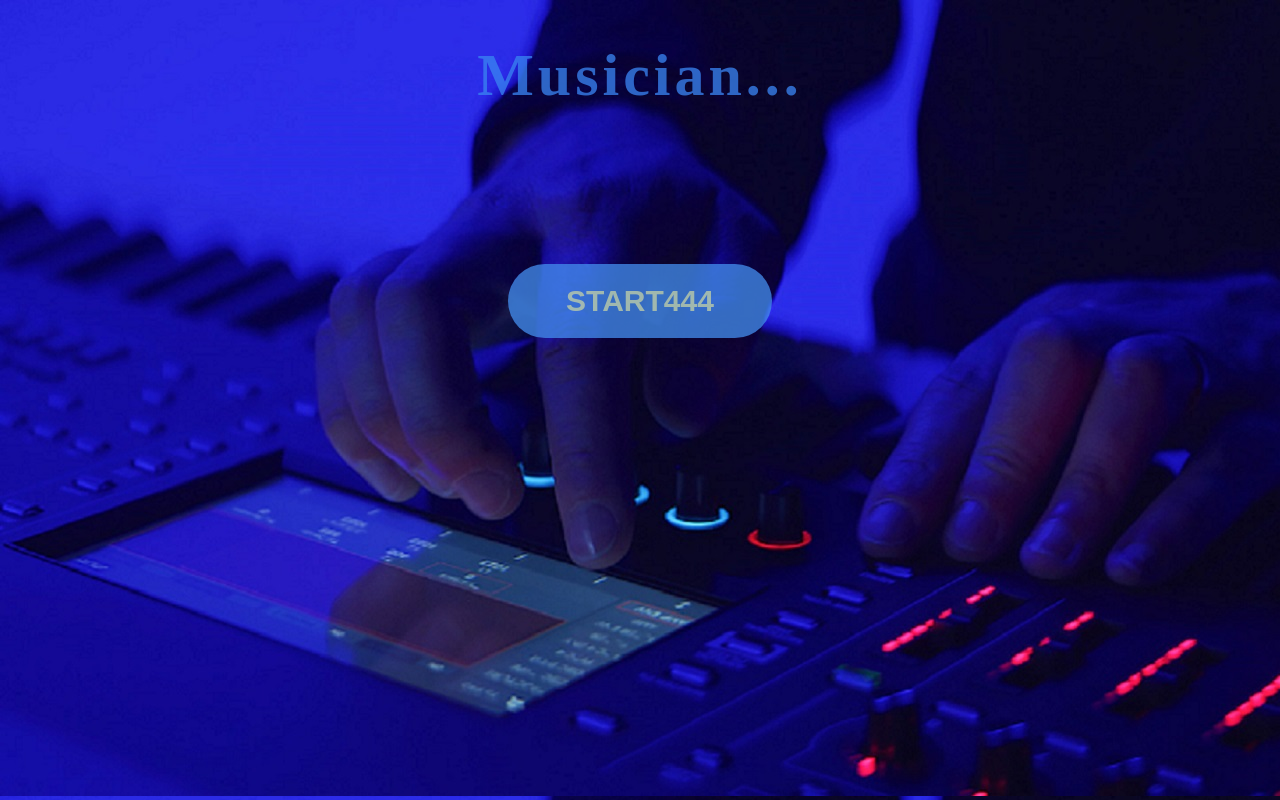
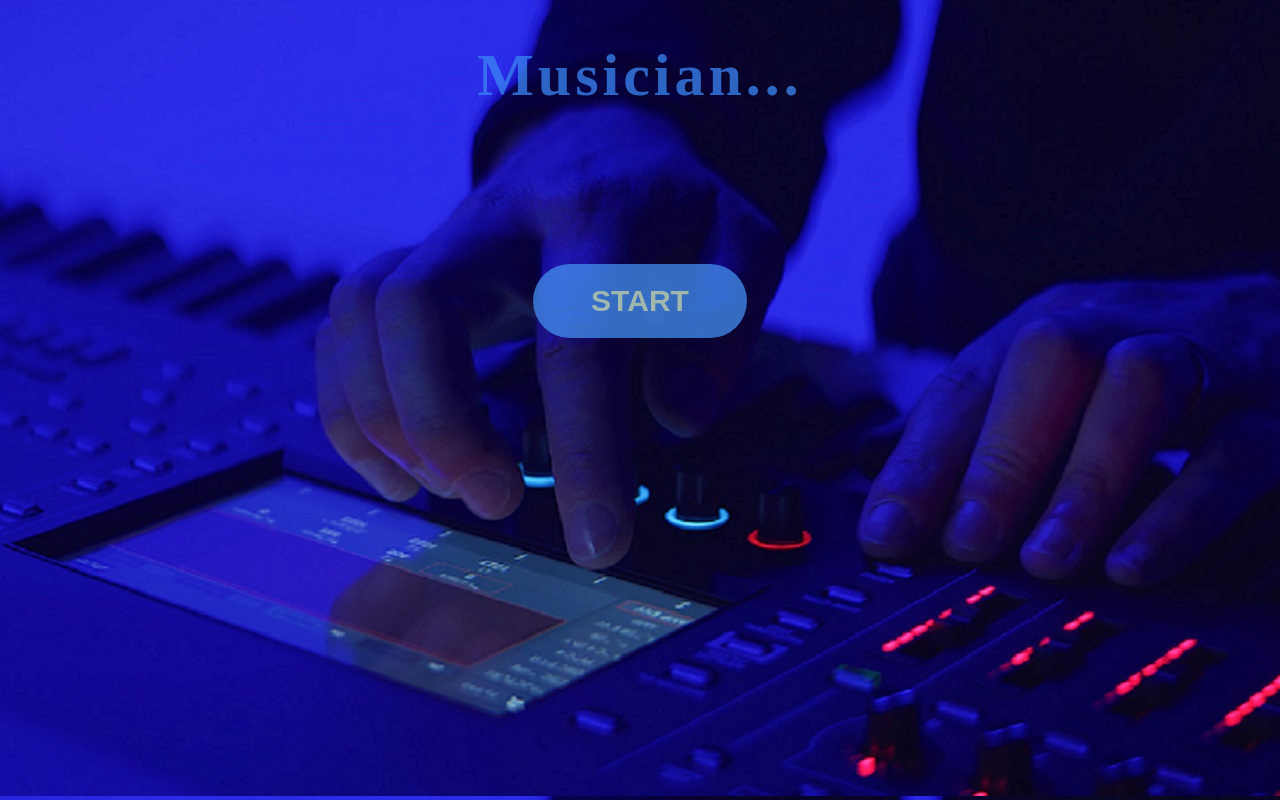
Before and after one commit to sshekhar336/musician-createmusichere, a React (Create React App) app: page / in a window 1280 px wide. Shown: the top 800 px of the page. Built offline with nearby package versions, Linux system fonts and the light colour scheme.

Commit message:
initial commit

```diff
--- a/src/Components/MusicComponent/MusicComponent.js
+++ b/src/Components/MusicComponent/MusicComponent.js
@@ -124,7 +124,7 @@ export class MusicComponent extends Component {
                     <h1>Musician...</h1>
                 </div>
                 <div className="startGameButton">
-                    <button id="start" onClick={this.startGame}>START444</button>
+                    <button id="start" onClick={this.startGame}>START</button>
                 </div>
                 <div className="bkmusicbutton">
                     <button id="playbackgroundmusic" onClick={this.playBackgroundMusic}>Play background music</button>
```
